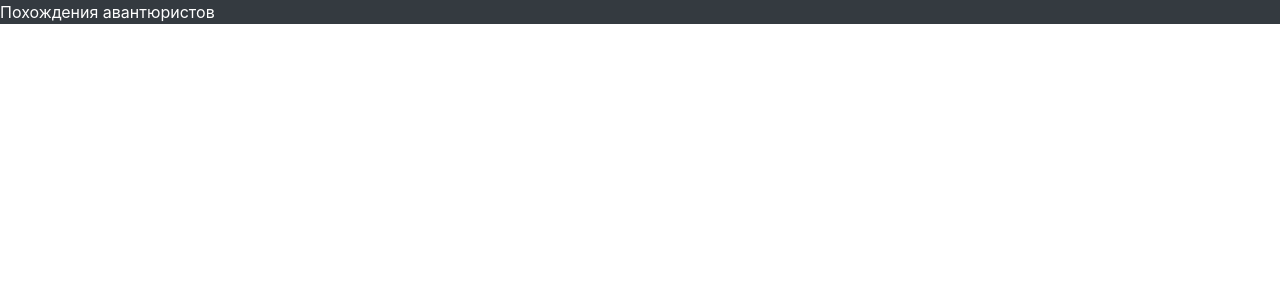
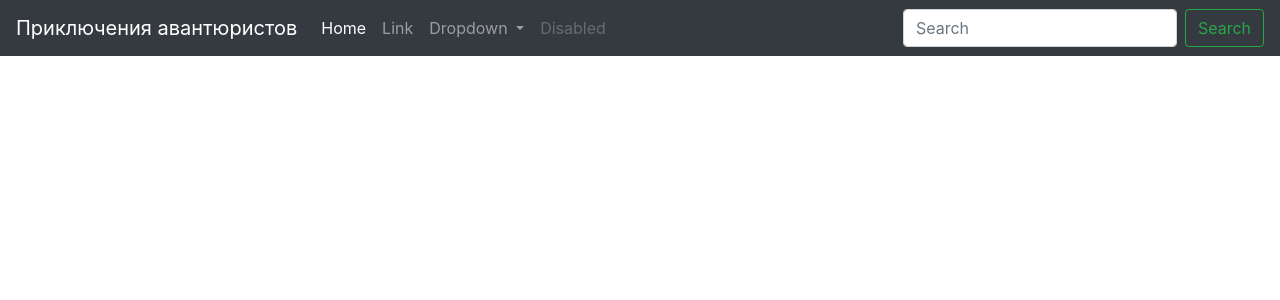
Before and after one commit to Kanaykinvv/HomeRules, a Flask app: page / in a window 1280 px wide. Shown: the top 300 px of the page. Run offline with Flask 2, Linux system fonts and the light colour scheme; some libraries are stand-ins or nearby versions.

Commit message:
[+] test work with db

```diff
--- a/templates/base.html
+++ b/templates/base.html
@@ -6,6 +6,37 @@
     <title>{% block title %}{% endblock %}</title>
 </head>
 <body>
+<nav class="navbar navbar-expand-lg navbar-dark bg-dark">
+  <a class="navbar-brand" href="#">Приключения авантюристов</a>
+  <div class="collapse navbar-collapse" id="navbarSupportedContent">
+    <ul class="navbar-nav mr-auto">
+      <li class="nav-item active">
+        <a class="nav-link" href="#">Home <span class="sr-only">(current)</span></a>
+      </li>
+      <li class="nav-item">
+        <a class="nav-link" href="#">Link</a>
+      </li>
+      <li class="nav-item dropdown">
+        <a class="nav-link dropdown-toggle" href="#" id="navbarDropdown" role="button" data-toggle="dropdown" aria-haspopup="true" aria-expanded="false">
+          Dropdown
+        </a>
+        <div class="dropdown-menu" aria-labelledby="navbarDropdown">
+          <a class="dropdown-item" href="#">Action</a>
+          <a class="dropdown-item" href="#">Another action</a>
+          <div class="dropdown-divider"></div>
+          <a class="dropdown-item" href="#">Something else here</a>
+        </div>
+      </li>
+      <li class="nav-item">
+        <a class="nav-link disabled" href="#" tabindex="-1" aria-disabled="true">Disabled</a>
+      </li>
+    </ul>
+    <form class="form-inline my-2 my-lg-0">
+      <input class="form-control mr-sm-2" type="search" placeholder="Search" aria-label="Search">
+      <button class="btn btn-outline-success my-2 my-sm-0" type="submit">Search</button>
+    </form>
+  </div>
+</nav>
 {% block body %}{% endblock %}
 </body>
 </html>
--- a/templates/index.html
+++ b/templates/index.html
@@ -5,7 +5,5 @@
 {% endblock %}
 
 {% block body %}
-<div class="bg-dark text-white">
-    Похождения авантюристов
-</div>
+
 {% endblock %}
```
Also changed, not shown: 1 other file.
